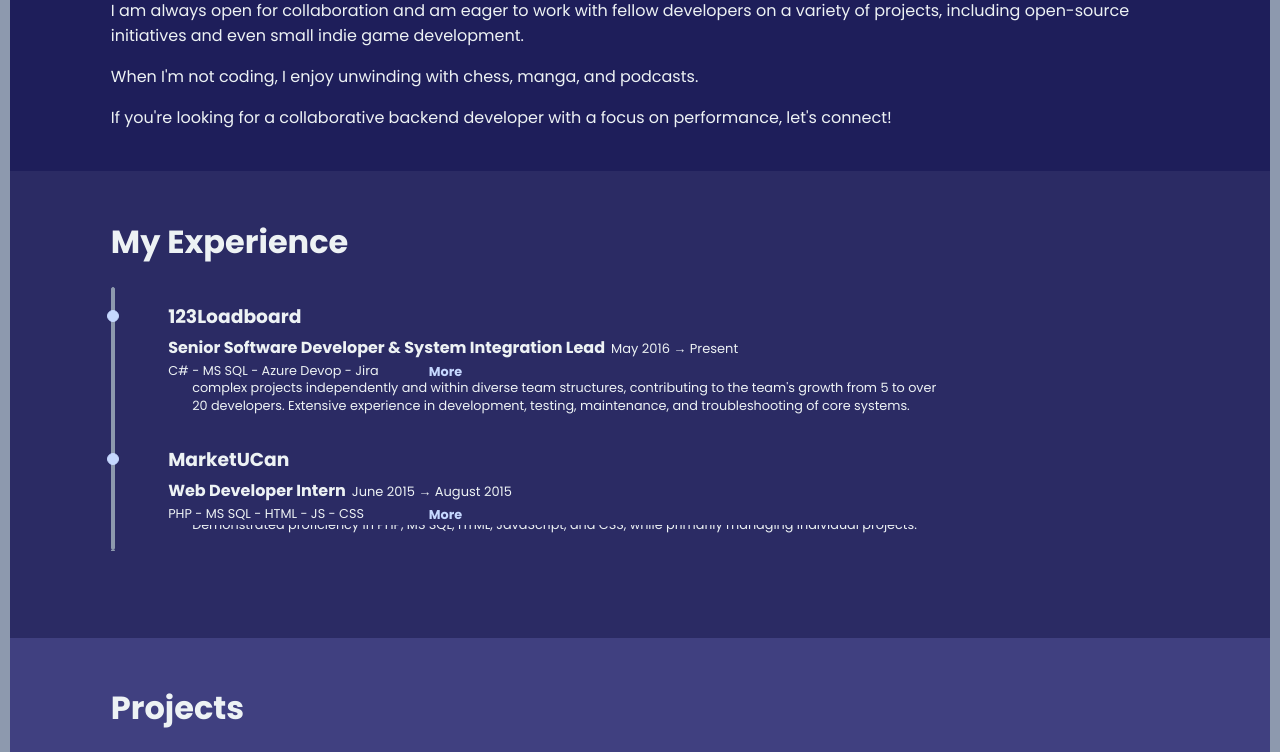
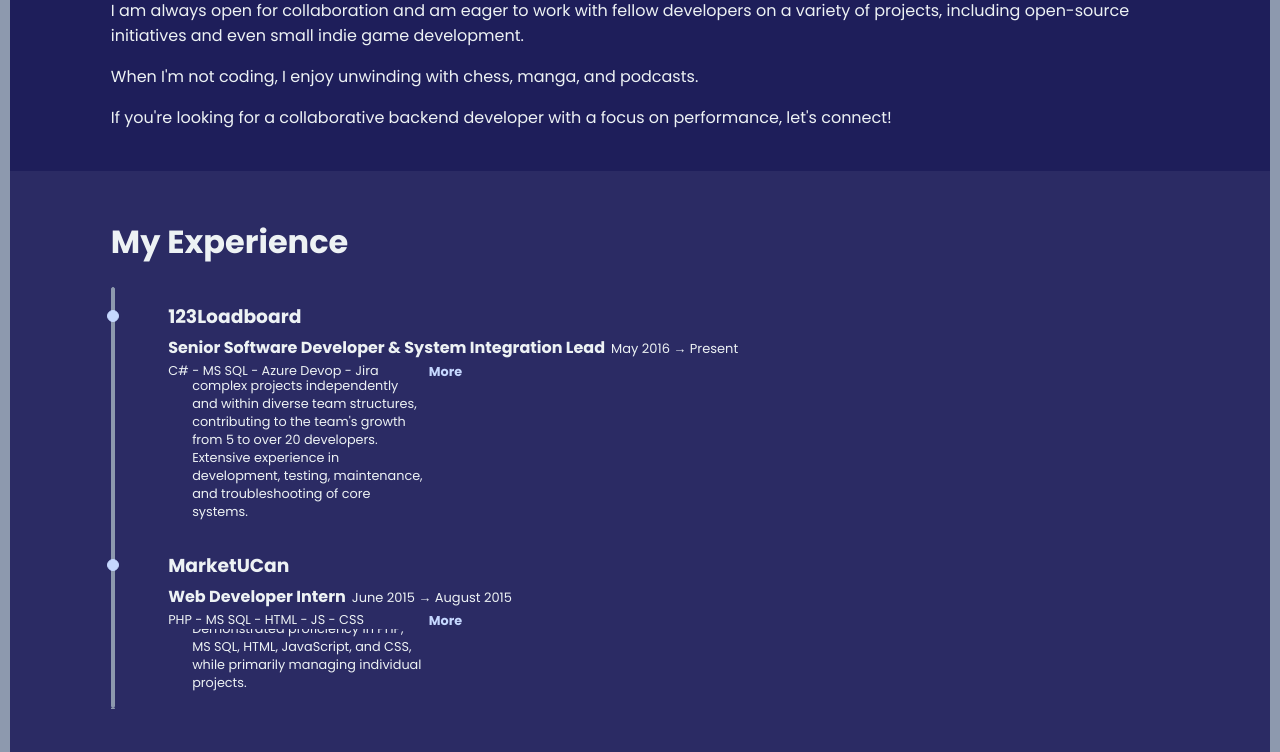
Before and after one commit to Archimedyz/portfolio-site, a Vue app: page / in a window 1280 px wide. Shown: the part 960-1712 px from the top of the page. Built offline with nearby package versions, Linux system fonts and the light colour scheme.

Commit message:
Use Expand component in ExpCard.

```diff
--- a/src/components/ExpCard.vue
+++ b/src/components/ExpCard.vue
@@ -1,5 +1,6 @@
 <script setup>
-import { ref, useTemplateRef, onMounted, onUpdated } from 'vue';
+import { ref } from 'vue';
+import Expand from './Expand.vue';
 
 const props = defineProps([
     'heading', 'subheading', 'startDate', 'endDate', 'shortText', 'longText'
@@ -9,35 +10,6 @@
 
 const showDetails = ref(props.longText || props.shortText);
 const expandDetails = ref(false);
-
-const expandContent = useTemplateRef('expand-content');
-const expandContentHeight = ref(0);
-
-function toggleDetails(event)
-{
-    expandDetails.value = !expandDetails.value;
-}
-
-function setExpandContentHeight() {
-    if (expandContent.value) {
-        expandContentHeight.value = expandContent.value.offsetHeight;
-    }
-}
-
-const addTransitions = ref(false);
-
-onMounted(() => {
-    // set the content height value after initial render, to avoid being 0.
-    setExpandContentHeight();
-
-    // update values after resizing, as it may affect content height
-    window.addEventListener('resize', setExpandContentHeight);
-});
-
-onUpdated(() => {
-    // only add transition CSS after the first update
-    addTransitions.value = true;
-});
 </script>
 
 <template>
@@ -57,23 +29,14 @@
                     }"
                     @mouseover="hoverMoreLess=true"
                     @mouseleave="hoverMoreLess=false"
-                    @click="toggleDetails"
+                    @click="expandDetails = !expandDetails"
                     >
                     {{ expandDetails ? "Less" : "More" }}
                 </button>
             </div>
-            <div class="expand-container">
-                <p
-                    ref="expand-content"
-                    class="long-text"
-                    :class="{
-                        'show-long-text':  expandDetails,
-                        'long-text-transition': addTransitions
-                    }"
-                    >
-                    {{ props.longText }}
-                </p>
-            </div>
+            <Expand :show="expandDetails">
+                <p class="long-text">{{ props.longText }}</p>
+            </Expand>
         </div>
     </div>
 </template>
@@ -145,18 +108,4 @@
     padding-left: 24px;
     padding-top: 4px;
 }
-
-.long-text-transition {
-    transition: margin-top 0.6s ease-in;
-}
-
-.expand-container {
-    overflow: hidden;
-    display: block;
-    width: 100%;
-}
-
-.show-long-text {
-    margin-top: 0px;
-}
 </style>
--- a/src/components/NavBar.vue
+++ b/src/components/NavBar.vue
@@ -103,7 +103,7 @@
 }
 
 .logo-container {
-    margin-left: 30px;
+    margin-left: 20px;
 }
 
 .logo {
```
